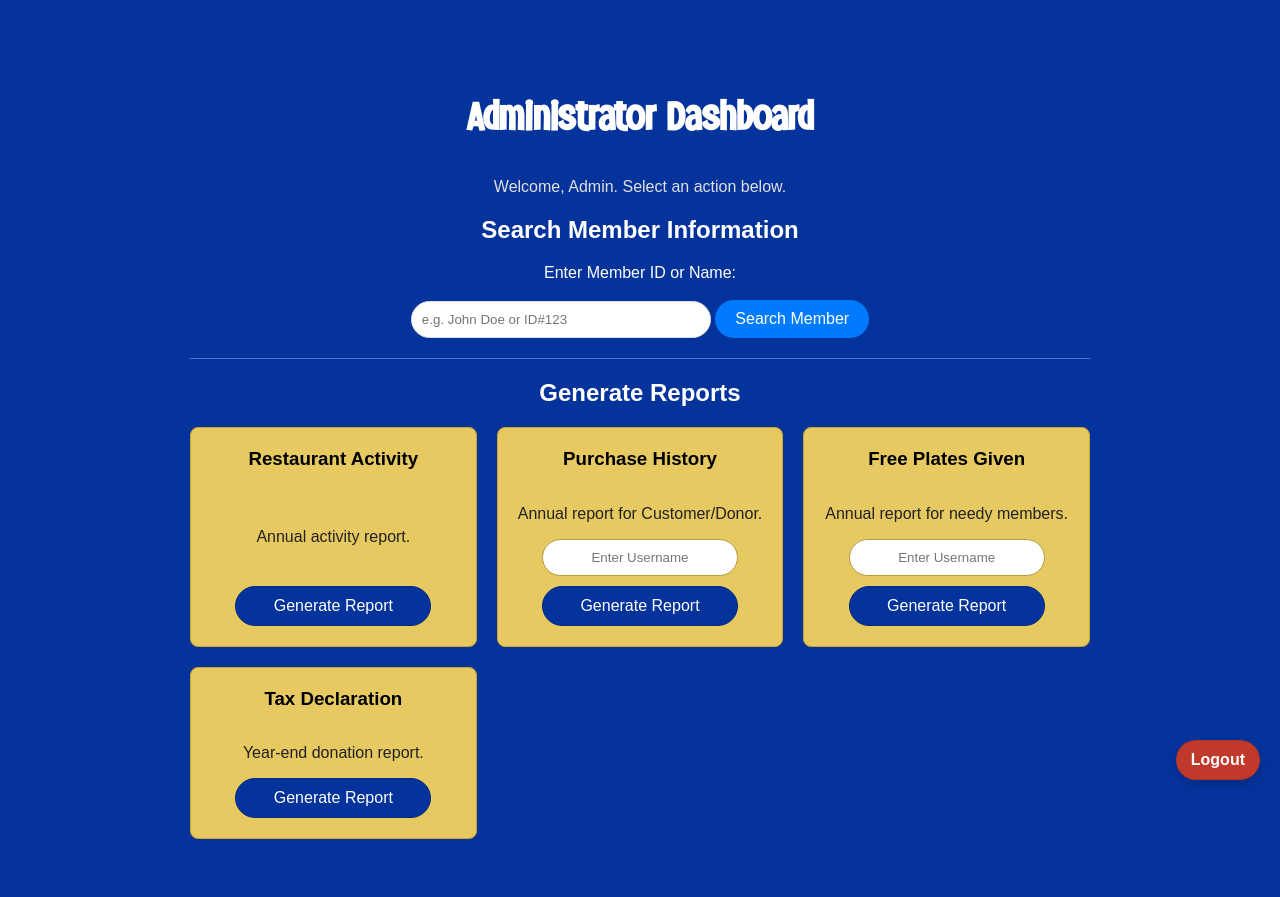
After one commit to annadelnegro/Waste-Not-Kitchen, a PHP site: page /admin-dashboard.php in a window 1280 px wide. The commit adds this page. Run offline with PHP 8.4, Linux system fonts and the light colour scheme; the visitor is signed in with stand-in values (Sample User, id 1).

```diff
--- /dev/null
+++ b/admin-dashboard.php
@@ -0,0 +1,87 @@
+<?php
+session_start();
+// Only allow admin users to access this dashboard
+if (empty($_SESSION['role']) || strtolower($_SESSION['role']) !== 'admin') {
+    // Not authorized — redirect to login
+    header('Location: login.php');
+    exit;
+}
+?>
+
+<!DOCTYPE html>
+<html lang="en">
+<head>
+    <meta charset="UTF-8">
+    <meta name="viewport" content="width=device-width, initial-scale=1.0">
+    <title>Administrator Dashboard</title>
+    <link rel="stylesheet" href="assets/css/admin-dashboard.css">
+</head>
+<body>
+
+<div class="container">
+    <h1>Administrator Dashboard</h1>
+    <p>Welcome, Admin. Select an action below.</p>
+
+    <section>
+        <h2>Search Member Information</h2>
+        <form action="modules/Admin/search_member.php" method="GET">
+            <div class="form-group">
+                <label for="member_search">Enter Member ID or Name:</label><br><br>
+                <input type="text" id="member_search" name="query" placeholder="e.g. John Doe or ID#123" required>
+                <button type="submit" class="btn btn-primary">Search Member</button>
+            </div>
+        </form>
+    </section>
+
+    <hr>
+
+    <section>
+        <h2>Generate Reports</h2>
+        <div class="report-grid">
+
+            <div class="report-card">
+                <h3>Restaurant Activity</h3>
+                <p>Annual activity report.</p>
+                <form action="modules/Admin/reports.php" method="POST" style="width:100%">
+                    <input type="hidden" name="report_type" value="restaurant_annual">
+                    <button type="submit" class="btn btn-report">Generate Report</button>
+                </form>
+            </div>
+
+            <div class="report-card">
+                <h3>Purchase History</h3>
+                <p>Annual report for Customer/Donor.</p>
+                <form action="modules/Admin/reports.php" method="POST" style="width:100%">
+                    <input type="hidden" name="report_type" value="customer_purchase">
+                    <input type="text" name="username" placeholder="Enter Username" required>
+                    <button type="submit" class="btn btn-report">Generate Report</button>
+                </form>
+            </div>
+
+            <div class="report-card">
+                <h3>Free Plates Given</h3>
+                <p>Annual report for needy members.</p>
+                <form action="modules/Admin/reports.php" method="POST" style="width:100%">
+                    <input type="hidden" name="report_type" value="needy_plates">
+                    <input type="text" name="username" placeholder="Enter Username" required>
+                    <button type="submit" class="btn btn-report">Generate Report</button>
+                </form>
+            </div>
+
+            <div class="report-card">
+                <h3>Tax Declaration</h3>
+                <p>Year-end donation report.</p>
+                <form action="modules/Admin/reports.php" method="POST" style="width:100%">
+                    <input type="hidden" name="report_type" value="donor_tax">
+                    <button type="submit" class="btn btn-report">Generate Report</button>
+                </form>
+            </div>
+
+        </div>
+    </section>
+</div>
+
+<!-- fixed bottom-right logout button -->
+<a href="/Waste-Not-Kitchen/logout.php" class="admin-logout-bottom" aria-label="Logout">Logout</a>
+</body>
+</html>
--- /dev/null
+++ b/assets/css/admin-dashboard.css
@@ -0,0 +1,95 @@
+@font-face {
+    font-family: 'Simply Olive DEMO';
+    src: url('../fonts/Simply Olive DEMO.ttf') format('opentype');
+}
+/* Styles for Admin Dashboard moved from inline <style> in admin-dashboard.php */
+body {
+    font-family: 'Poppins', sans-serif;
+    background-color: #05339c;
+    padding: 20px;
+    color: white;
+}
+
+.container {
+    max-width: 900px;
+    margin: 0 auto;
+    background: #05339c;
+    padding: 30px;
+    border-radius: 8px;
+}
+
+h1 {
+    font-family: 'Simply Olive DEMO', sans-serif !important;
+    font-size: 47px;
+}
+h1, h2 { color: white; text-align: center; }
+p { text-align: center; color: #e0e0e0; }
+label { color: white; }
+
+hr { border: 0; border-top: 1px solid #4a76d4; margin: 20px 0; }
+
+.form-group { margin-bottom: 15px; text-align: center; }
+input[type="text"], select { padding: 10px; border: 1px solid #ddd; border-radius: 4px; box-sizing: border-box; }
+#member_search { width: 300px; border-radius: 20px;}
+
+.btn { padding: 10px 20px; border: none; border-radius: 4px; cursor: pointer; font-size: 16px; transition: 0.3s; color: white; }
+.btn-primary { background-color: #007bff; border-radius: 20px;}
+.btn-primary:hover { background-color: #0056b3; }
+
+.report-grid {
+    display: grid;
+    grid-template-columns: repeat(auto-fit, minmax(250px, 1fr));
+    gap: 20px;
+    margin-top: 20px;
+    justify-content: center;
+}
+
+.report-card {
+    border: 1px solid #cba328;
+    padding: 20px;
+    border-radius: 8px;
+    text-align: center;
+    background-color: #e6c960;
+    display: flex;
+    flex-direction: column;
+    justify-content: space-between;
+    align-items: center;
+    color: #000;
+}
+
+.report-card h3 { margin-top: 0; color: #000; }
+.report-card p { color: #222; }
+
+.report-card input[type="text"] {
+    width: 80%;
+    margin-bottom: 10px;
+    text-align: center;
+    border: 1px solid #b39a40;
+    border-radius: 20px;
+}
+
+.btn-report {
+    background-color: #05339c;
+    width: 80%;
+    margin-top: auto;
+    border: 1px solid #042a80;
+    border-radius: 20px;
+}
+.btn-report:hover { background-color: #032066; }
+
+/* Bottom-right fixed logout button */
+.admin-logout-bottom {
+    position: fixed;
+    right: 20px;
+    bottom: 20px;
+    z-index: 9999;
+    background: #c0392b;
+    color: #fff;
+    padding: 10px 14px;
+    border-radius: 20px;
+    text-decoration: none;
+    box-shadow: 0 4px 10px rgba(0,0,0,0.18);
+    border: 1px solid rgba(0,0,0,0.08);
+    font-weight: 600;
+}
+.admin-logout-bottom:hover { background: #a92d23; }
--- a/modules/Auth/Controller.php
+++ b/modules/Auth/Controller.php
@@ -812,7 +812,8 @@ switch ($action) {
                     // ignore profile fetch errors; still allow login
                 }
 
-                send_json(["status" => "success"]);
+                // Return role so client can redirect appropriately
+                send_json(["status" => "success", "role" => $user['role'] ?? null]);
             } else {
                 send_json([
                     "status" => "error",
--- a/modules/Auth/views/profile.php
+++ b/modules/Auth/views/profile.php
@@ -7,6 +7,12 @@ if (session_status() === PHP_SESSION_NONE) {
 if (empty($_SESSION['user_id'])) {
     header('Location: login.php');
     exit;
+}
+
+// If this user is an admin, redirect them to the admin dashboard instead of the profile
+if (!empty($_SESSION['role']) && strtolower($_SESSION['role']) === 'admin') {
+  header('Location: /Waste-Not-Kitchen/admin-dashboard.php');
+  exit;
 }
 
 $full_name = $_SESSION['full_name'] ?? '';
```
Also changed, not shown: assets/css/admin-reports.css (added, +50 -0 lines), assets/css/admin-search-member.css (added, +60 -0 lines), assets/js/login.js (+8 -1 lines), logout.php (added, +19 -0 lines), modules/Admin/reports.php (added, +160 -0 lines), modules/Admin/search_member.php (added, +81 -0 lines), 1 other file.
